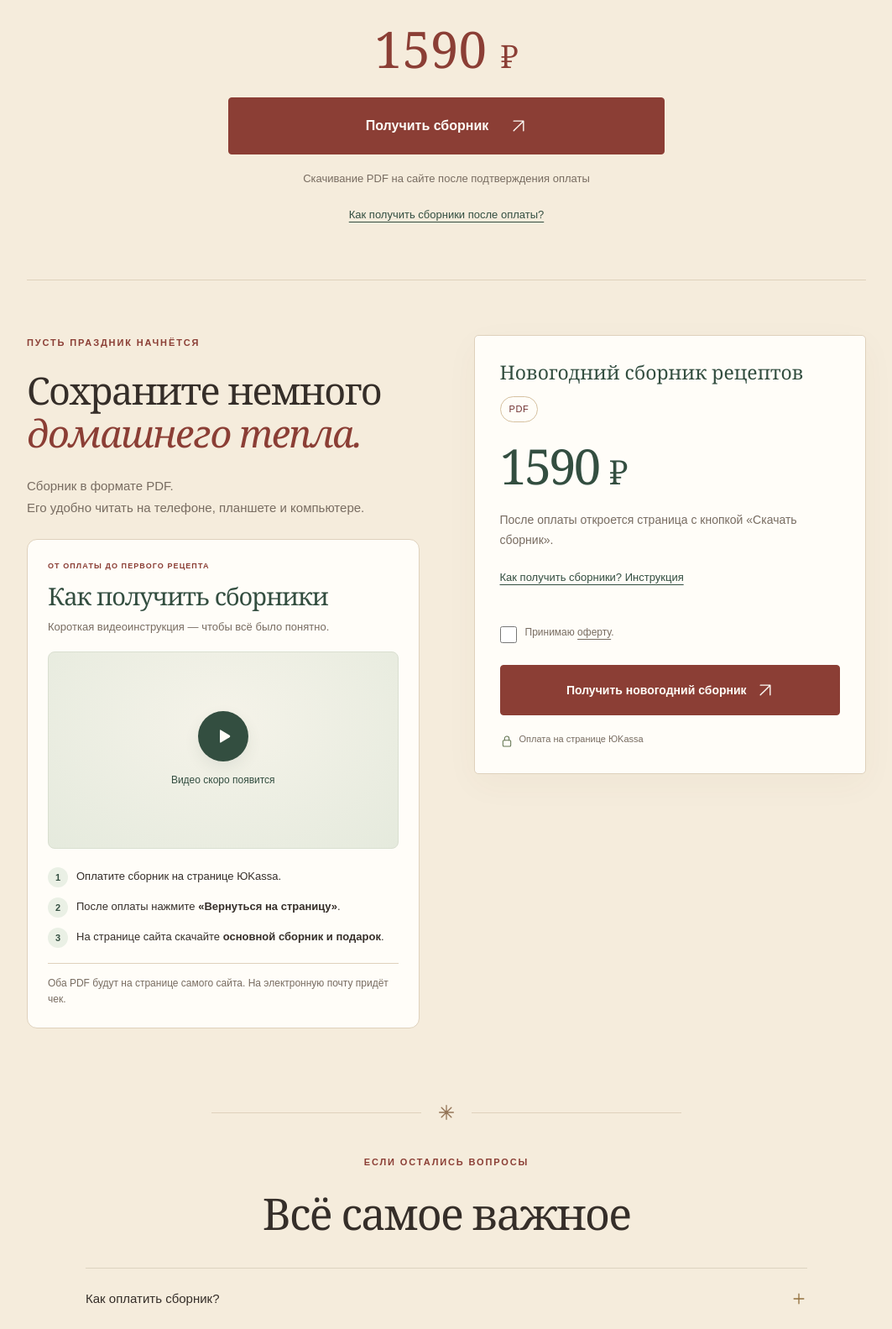
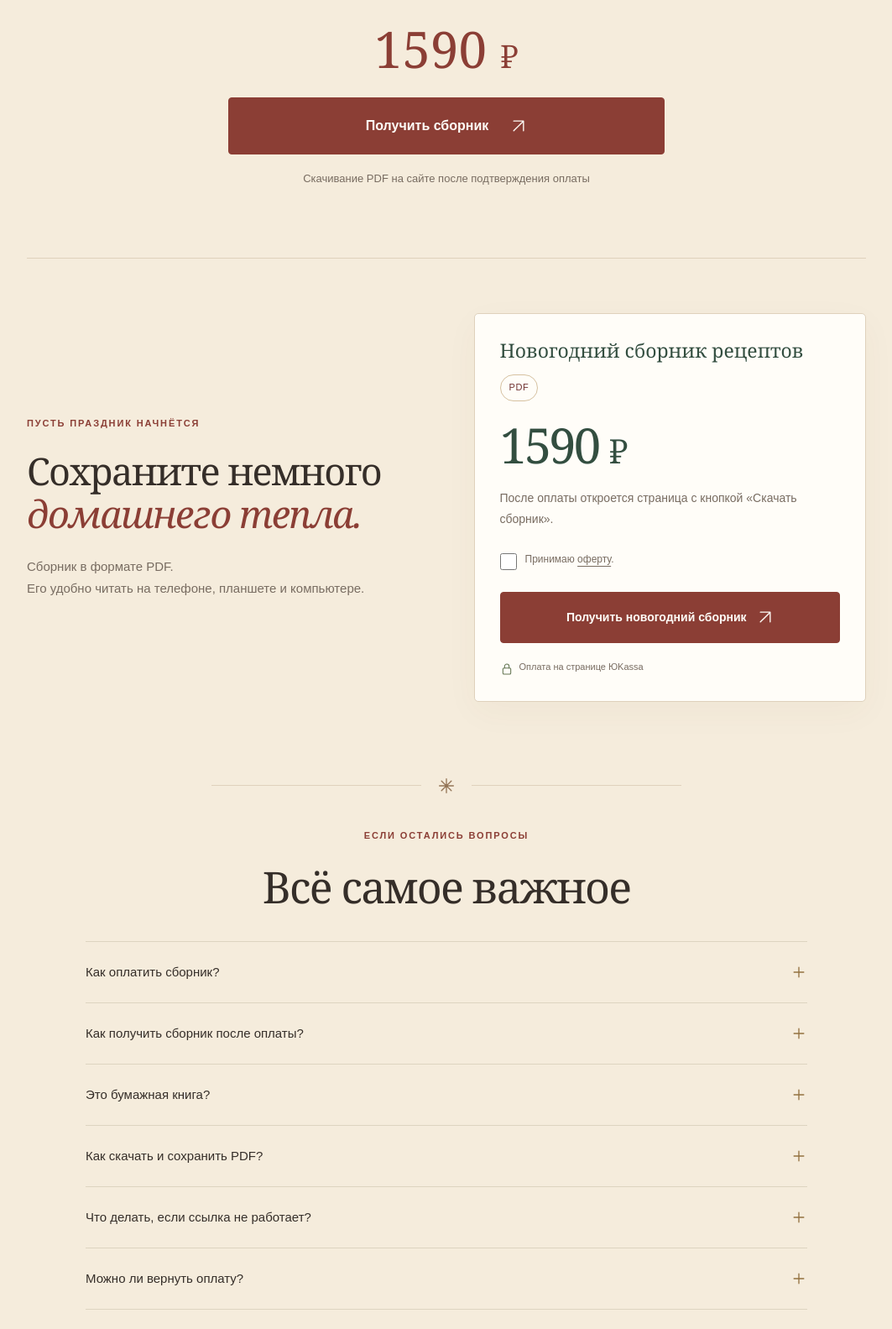
Before and after one commit to artemkapluggaV5/ReciepeBook, a Django app: page / in a window 1280 px wide. Shown: the part 2663-4246 px from the top of the page at 84% size, without its empty margins (108-1171 px from the left). Run offline with Django 5.2, Linux system fonts and the light colour scheme; data comes from the database, SQL or seed files in the repository; tables that the repository leaves empty hold one stand-in row (values such as "Sample post"); parts of the project's set-up code (start-up, migrations or seed data) failed here and were passed over.

Commit message:
Clearly separate paid downloads from checkout and remove video placeholder

```diff
--- a/static/css/cozy.css
+++ b/static/css/cozy.css
@@ -122,29 +122,13 @@ footer{background:var(--cream);border-top:1px solid var(--line)}.footer-top{padd
 .order-reference { margin: 28px 0; padding: 20px 24px; border: 1px solid var(--line); border-radius: 8px; background: var(--paper); text-align: left; }
 .order-reference p + p { margin-top: 10px; font-size: 14px; }
 .order-reference span { overflow-wrap: anywhere; user-select: all; }
-.cozy-checkout{row-gap:24px;align-items:start}
-.cozy-checkout .checkout-heading{grid-column:1;grid-row:1}
-.cozy-checkout .purchase-card{grid-column:2;grid-row:1 / span 2}
-.purchase-guide{grid-column:1;grid-row:2;min-width:0;padding:24px;border:1px solid var(--line);border-radius:12px;background:var(--paper);scroll-margin-top:24px;text-align:left}
-.purchase-guide .cozy-kicker{font-size:9px;letter-spacing:.12em;margin-bottom:10px}
-.purchase-guide h3{font-size:29px;line-height:1.15;color:var(--forest);margin:0 0 10px}
-.purchase-guide .purchase-guide-intro{font-size:13px;line-height:1.65;margin:0 0 18px}
-.guide-video-frame{aspect-ratio:16 / 9;display:flex;flex-direction:column;align-items:center;justify-content:center;gap:13px;border:1px solid #d9dfd0;border-radius:8px;background:radial-gradient(ellipse at 50% 35%,#f5f3e9,#e5eadd);color:var(--forest);font-size:12px;text-align:center;padding:18px}
-.guide-play{width:60px;height:60px;display:grid;place-items:center;border-radius:50%;background:var(--forest);color:var(--paper);box-shadow:0 7px 18px #334e4017}
-.guide-play svg{margin-left:1px}
-.guide-steps{display:grid;gap:12px;list-style:none;counter-reset:guide-step;margin:22px 0 18px;padding:0}
-.guide-steps li{counter-increment:guide-step;display:grid;grid-template-columns:24px minmax(0,1fr);gap:10px;align-items:start;font-size:13px;line-height:1.65;color:var(--ink)}
-.guide-steps li::before{content:counter(guide-step);display:grid;place-items:center;width:24px;height:24px;border-radius:50%;background:#eaf0e5;color:var(--forest);font-size:11px;font-weight:600}
-.guide-steps strong{font-weight:600}
-.purchase-guide .guide-receipt-note{border-top:1px solid var(--line);padding-top:14px;margin:0;font-size:12px;line-height:1.6}
-.purchase-guide-link{display:inline-block;color:var(--forest);font-size:13px;line-height:1.6;text-underline-offset:4px;text-decoration-thickness:1px}
-.book-section .purchase-guide-link{margin-top:4px}
-.purchase-card .purchase-guide-link{margin:0 0 18px}
 .purchase-confirmed{padding-top:24px}
 .purchase-confirmed-badge{display:inline-block;padding:7px 12px;border-radius:30px;background:#eaf0e5;color:var(--forest);font-size:11px;font-weight:600;letter-spacing:.025em}
 .purchase-confirmed h3{margin:22px 0 14px;color:var(--forest);font-size:32px;line-height:1.15}
 .purchase-confirmed p{margin:0 0 22px;font-size:14px;line-height:1.7}
 .purchase-confirmed .purchase-button{width:100%;box-sizing:border-box;text-decoration:none}
 .purchase-confirmed .small{margin:18px 0 0;font-size:12px}
-@media(max-width:600px){.cozy-checkout .checkout-heading,.cozy-checkout .purchase-card,.cozy-checkout .purchase-guide{grid-column:auto;grid-row:auto}.purchase-guide{padding:22px 20px}.purchase-guide h3{font-size:28px}.guide-video-frame{padding:14px}.guide-play{width:54px;height:54px}.guide-steps li{font-size:14px}}
 @media (max-width: 600px) { .download-book { grid-template-columns: 1fr; gap: 24px; } .download-book > img { max-width: 230px; margin: 0 auto; } .download-book .button { width: 100%; } }
+
+.button.owned-download{background:var(--forest);color:var(--paper)}
+.cozy-home .cozy-owned-label{margin:24px 0;font:400 26px/1.3 var(--serif);color:var(--forest)}
--- a/templates/base.html
+++ b/templates/base.html
@@ -16,7 +16,7 @@
   <link rel="stylesheet" href="{% static 'css/compat.css' %}">
   <link rel="stylesheet" href="{% static 'css/holiday.css' %}?v=1f38be0842">
   <link rel="apple-touch-icon" href="{% static 'img/apple-touch-icon.png' %}">
-  <link rel="stylesheet" href="{% static 'css/cozy.css' %}?v=purchased-state-1">
+  <link rel="stylesheet" href="{% static 'css/cozy.css' %}?v=purchased-state-2">
   <script src="{% static 'js/site.js' %}" defer></script>
   {% if not sales_enabled %}<meta name="robots" content="noindex,nofollow">{% endif %}
 </head>
@@ -26,7 +26,7 @@
   <a class="site-name" href="/" aria-label="{{ site_name }} — на главную"><span>Новогодний сборник</span><strong>Маришкины рецепты</strong></a>
   <button class="menu-toggle" type="button" aria-expanded="false" aria-controls="navigation">Меню {% icon 'menu' %}</button>
   <nav id="navigation" aria-label="Основная навигация"><a href="/#welcome">Знакомство</a><a href="/#book">Сборник</a><a href="/#telegram">На связи</a></nav>
-  {% if purchased_order %}<a class="button button-small nav-cta" href="{% url 'order-status' purchased_order.pk %}">Перейти к скачиванию {% icon 'arrow' %}</a>
+  {% if purchased_order %}<a class="button button-small nav-cta owned-download" href="{% url 'order-status' purchased_order.pk %}">Скачать сборник {% icon 'arrow' %}</a>
   {% else %}<a class="button button-small nav-cta" href="/#purchase">Получить сборник {% icon 'arrow' %}</a>{% endif %}
 </div></header>
 <main id="main">{% block content %}{% endblock %}</main>
--- a/templates/includes/purchase_guide.html
+++ /dev/null
@@ -1,15 +0,0 @@
-<aside class="purchase-guide" id="how-to-get" aria-labelledby="purchase-guide-title">
-  <p class="cozy-kicker">ОТ ОПЛАТЫ ДО ПЕРВОГО РЕЦЕПТА</p>
-  <h3 id="purchase-guide-title">Как получить сборники</h3>
-  <p class="purchase-guide-intro">Короткая видеоинструкция — чтобы всё было понятно.</p>
-  <div class="guide-video-frame" role="img" aria-label="Место для видеоинструкции. Видео скоро появится.">
-    <span class="guide-play" aria-hidden="true"><svg width="24" height="24" viewBox="0 0 24 24" fill="currentColor"><path d="M8 5.5a1 1 0 0 1 1.5-.86l10 6a1.6 1.6 0 0 1 0 2.72l-10 6A1 1 0 0 1 8 18.5z"/></svg></span>
-    <span>Видео скоро появится</span>
-  </div>
-  <ol class="guide-steps">
-    <li><span>Оплатите сборник на странице ЮKassa.</span></li>
-    <li><span>После оплаты нажмите <strong>«Вернуться на страницу»</strong>.</span></li>
-    <li><span>На странице сайта скачайте <strong>основной сборник и подарок</strong>.</span></li>
-  </ol>
-  <p class="guide-receipt-note">Оба PDF будут на странице самого сайта. На электронную почту придёт чек.</p>
-</aside>
--- a/templates/landing.html
+++ b/templates/landing.html
@@ -5,7 +5,7 @@
   <div class="welcome-copy">
     <p class="cozy-kicker">ИЗ КУХНИ МАРИНЫ · С ЛЮБОВЬЮ К ВАМ</p>
     <h1>Приветствую вас,<br><em>дорогие мои<br>читатели!</em></h1>
-    <div class="welcome-price"><span>Стоимость сборника</span><strong>{{ product.price|floatformat:"0g" }}&nbsp;₽</strong></div>
+    <div class="welcome-price">{% if purchased_order %}<span>Ваша покупка</span><strong>Оплачено</strong>{% else %}<span>Стоимость сборника</span><strong>{{ product.price|floatformat:"0g" }}&nbsp;₽</strong>{% endif %}</div>
     <p class="welcome-lead">Я собрала для вас более 90 любимых рецептов, которые помогут создать по-настоящему красивый, вкусный и незабываемый праздничный стол.</p>
     <p class="marina-intro">В этом сборнике всё, чтобы удивить близких, порадовать гостей и наполнить дом ароматами праздника.</p>
     <p>Каждый рецепт подобран с любовью, чтобы вы могли готовить с удовольствием, без лишних хлопот и долгих поисков идей.</p>
@@ -25,15 +25,13 @@
     <figure class="food-print food-print-four"><img src="{% static 'img/marina-dish-4.webp' %}" alt="Порционные десерты с кусочками манго и листочками мяты" width="1050" height="1400" loading="lazy"></figure>
   </div>
 </section>
-<section class="book-section cozy-wrap" id="book"><div class="cozy-divider" aria-hidden="true">{% icon 'flower' %}</div><p class="cozy-kicker">ВАШЕ ВДОХНОВЕНИЕ НА ПРАЗДНИКИ</p><div class="cozy-book owner-book marina-cover">{% if product.cover %}<img src="{{ product.cover.url }}" alt="Обложка сборника {{ product.title }}" width="1024" height="1536">{% else %}<img src="{% static 'img/marina-cookbook-cover-v2.png' %}" alt="Сборник новогодних рецептов Марины Новиковой" width="1024" height="1536">{% endif %}</div><h2 class="cozy-title">{{ product.title }}</h2><p class="book-description">{{ product.description }}</p><span class="book-format">Электронная книга · PDF · без подписки</span><div class="cozy-price">{{ product.price|floatformat:0 }} <span>₽</span></div>{% if purchased_order %}<a class="button cozy-buy" href="{% url 'order-status' purchased_order.pk %}">Перейти к скачиванию {% icon 'arrow' %}</a><p class="cozy-small">Покупка сохранена. Откройте страницу, чтобы скачать сборники.</p>{% else %}<a class="button cozy-buy" href="#purchase">Получить сборник {% icon 'arrow' %}</a><p class="cozy-small">Скачивание PDF на сайте после подтверждения оплаты</p>{% endif %}<a class="purchase-guide-link" href="#how-to-get">Как получить сборники после оплаты?</a></section>
-<section class="cozy-wrap cozy-checkout" id="purchase"><div class="checkout-heading"><p class="cozy-kicker">ПУСТЬ ПРАЗДНИК НАЧНЁТСЯ</p><h2 class="cozy-title">Сохраните немного<br><em>домашнего тепла.</em></h2><p>Сборник в формате PDF.<br>Его удобно читать на телефоне, планшете и компьютере.</p></div><div class="purchase-card"><div class="card-top"><span>{{ product.title }}</span><span class="pill">PDF</span></div>{% if purchased_order %}{% include 'includes/purchased_card.html' %}{% else %}<div class="price">{{ product.price|floatformat:0 }} <span>₽</span></div><p class="purchase-delivery">После оплаты откроется страница с кнопкой «Скачать сборник».</p>{% if payment_failed %}<p class="form-error" role="alert">Оплата не завершена. Если деньги не списались, попробуйте оплатить ещё раз. Если списались — обратитесь в поддержку, повторно платить не нужно.</p>{% endif %}{% if purchase_error %}<div class="form-error" role="alert" tabindex="-1" id="purchase-error">{{ purchase_error }}</div>{% endif %}
+<section class="book-section cozy-wrap" id="book"><div class="cozy-divider" aria-hidden="true">{% icon 'flower' %}</div><p class="cozy-kicker">ВАШЕ ВДОХНОВЕНИЕ НА ПРАЗДНИКИ</p><div class="cozy-book owner-book marina-cover">{% if product.cover %}<img src="{{ product.cover.url }}" alt="Обложка сборника {{ product.title }}" width="1024" height="1536">{% else %}<img src="{% static 'img/marina-cookbook-cover-v2.png' %}" alt="Сборник новогодних рецептов Марины Новиковой" width="1024" height="1536">{% endif %}</div><h2 class="cozy-title">{{ product.title }}</h2><p class="book-description">{{ product.description }}</p><span class="book-format">Электронная книга · PDF · без подписки</span>{% if purchased_order %}<p class="cozy-owned-label">Сборник уже оплачен</p><a class="button cozy-buy owned-download" href="{% url 'order-status' purchased_order.pk %}">Скачать сборник {% icon 'arrow' %}</a><p class="cozy-small">Покупка сохранена. Откройте страницу, чтобы скачать сборники.</p>{% else %}<div class="cozy-price">{{ product.price|floatformat:0 }} <span>₽</span></div><a class="button cozy-buy" href="#purchase">Получить сборник {% icon 'arrow' %}</a><p class="cozy-small">Скачивание PDF на сайте после подтверждения оплаты</p>{% endif %}</section>
+<section class="cozy-wrap cozy-checkout" id="purchase"><div class="checkout-heading">{% if purchased_order %}<p class="cozy-kicker">ВАША ПОКУПКА СОХРАНЕНА</p><h2 class="cozy-title">Сборник уже<br><em>оплачен.</em></h2><p>Откройте страницу скачивания и сохраните основной сборник{% if product.bonus_pdf_name %} и подарок{% endif %} на своё устройство.</p>{% else %}<p class="cozy-kicker">ПУСТЬ ПРАЗДНИК НАЧНЁТСЯ</p><h2 class="cozy-title">Сохраните немного<br><em>домашнего тепла.</em></h2><p>Сборник в формате PDF.<br>Его удобно читать на телефоне, планшете и компьютере.</p>{% endif %}</div><div class="purchase-card">{% if purchased_order %}{% include 'includes/purchased_card.html' %}{% else %}<div class="card-top"><span>{{ product.title }}</span><span class="pill">PDF</span></div><div class="price">{{ product.price|floatformat:0 }} <span>₽</span></div><p class="purchase-delivery">После оплаты откроется страница с кнопкой «Скачать сборник».</p>{% if payment_failed %}<p class="form-error" role="alert">Оплата не завершена. Если деньги не списались, попробуйте оплатить ещё раз. Если списались — обратитесь в поддержку, повторно платить не нужно.</p>{% endif %}{% if purchase_error %}<div class="form-error" role="alert" tabindex="-1" id="purchase-error">{{ purchase_error }}</div>{% endif %}
 {% if product.bonus_pdf_name %}<aside class="gift-included"><strong>Второй сборник — в подарок</strong><p>«{{ product.bonus_title }}» в формате PDF. После оплаты сможете скачать оба сборника.</p></aside>{% endif %}
-<a class="purchase-guide-link" href="#how-to-get">Как получить сборники? Инструкция</a>
 <form method="post" action="{% url 'checkout' %}" id="purchase-form">{% csrf_token %}{{ form.request_key }}{{ form.website }}
 {% if form.receipt_email %}<div class="receipt-field"><label for="{{ form.receipt_email.id_for_label }}">{{ form.receipt_email.label }}</label>{{ form.receipt_email }}{{ form.receipt_email.errors }}<p class="small" id="receipt-email-help">ЮKassa отправит чек на эту почту. Сборник вы скачаете на сайте после оплаты.</p></div>{% endif %}
 <div class="consent-row">{{ form.consent }}<label for="{{ form.consent.id_for_label }}">Принимаю <a href="{% url 'legal' 'offer' %}">оферту</a>.</label></div>{{ form.consent.errors }}{{ form.non_field_errors }}
 <button class="button purchase-button" type="submit" data-loading="Готовим страницу оплаты…">Получить новогодний сборник {% icon 'arrow' %}</button><p class="form-status small" aria-live="polite"></p></form><p class="safe-payment">{% icon 'lock' %} Оплата на странице ЮKassa</p>{% endif %}</div>
-{% include 'includes/purchase_guide.html' %}
 </section>
 <section class="cozy-wrap cozy-faq" id="faq"><div class="cozy-divider" aria-hidden="true">{% icon 'flower' %}</div><p class="cozy-kicker">ЕСЛИ ОСТАЛИСЬ ВОПРОСЫ</p><h2 class="cozy-title">Всё самое важное</h2><div class="faq-list">
 <details><summary>Как оплатить сборник?{% icon 'plus' %}</summary><p>Примите условия оферты и нажмите кнопку оплаты. Сайт перенаправит на страницу ЮKassa. Доступные способы оплаты показывает платёжный провайдер. Сайт не получает данные вашей карты.</p></details>
```
Also changed, not shown: templates/includes/purchased_card.html (+4 -4 lines), tests/test_canonical_host.py (+1 -1 lines), tests/test_purchased_state.py (+28 -4 lines), tests/test_shop.py (+1 -1 lines).
